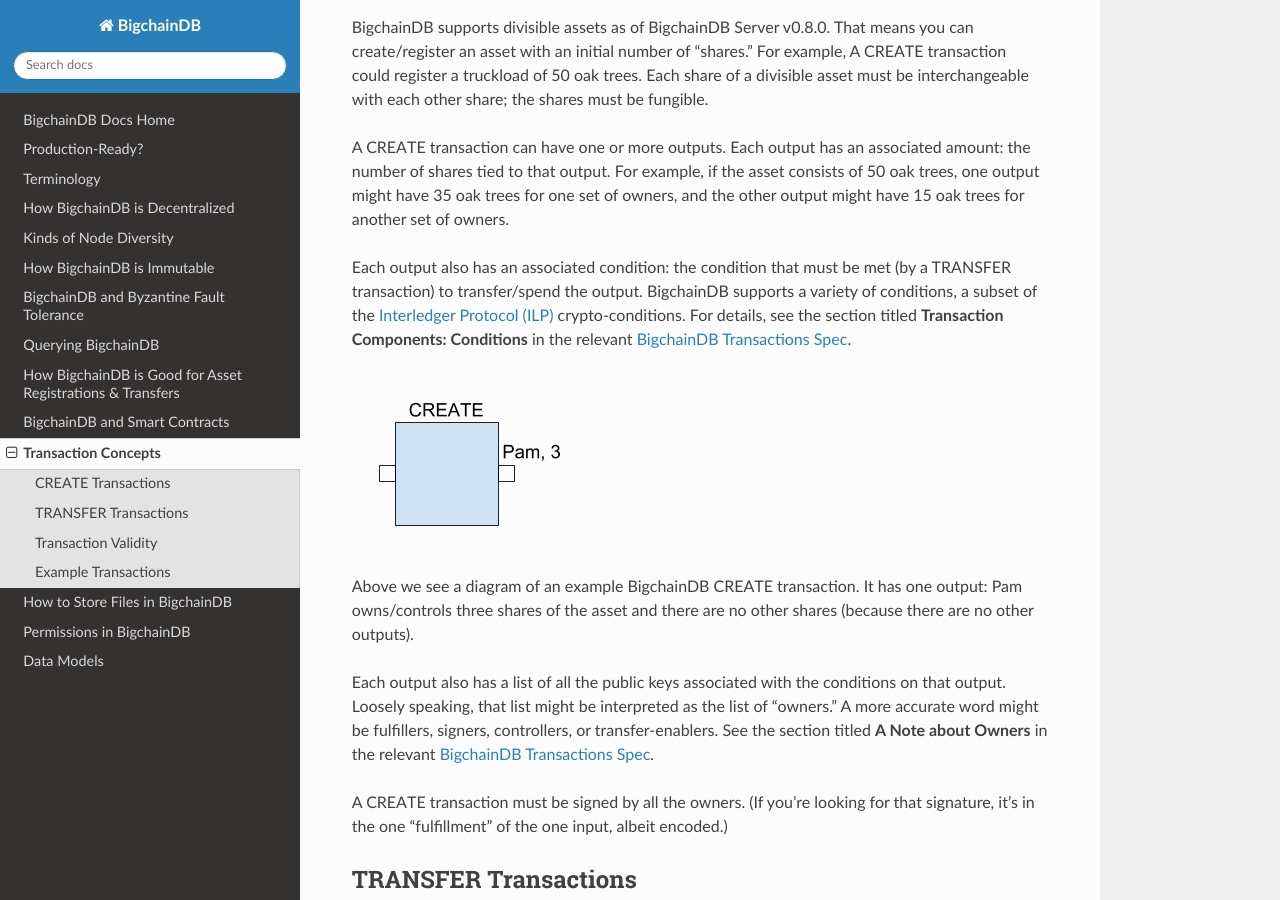
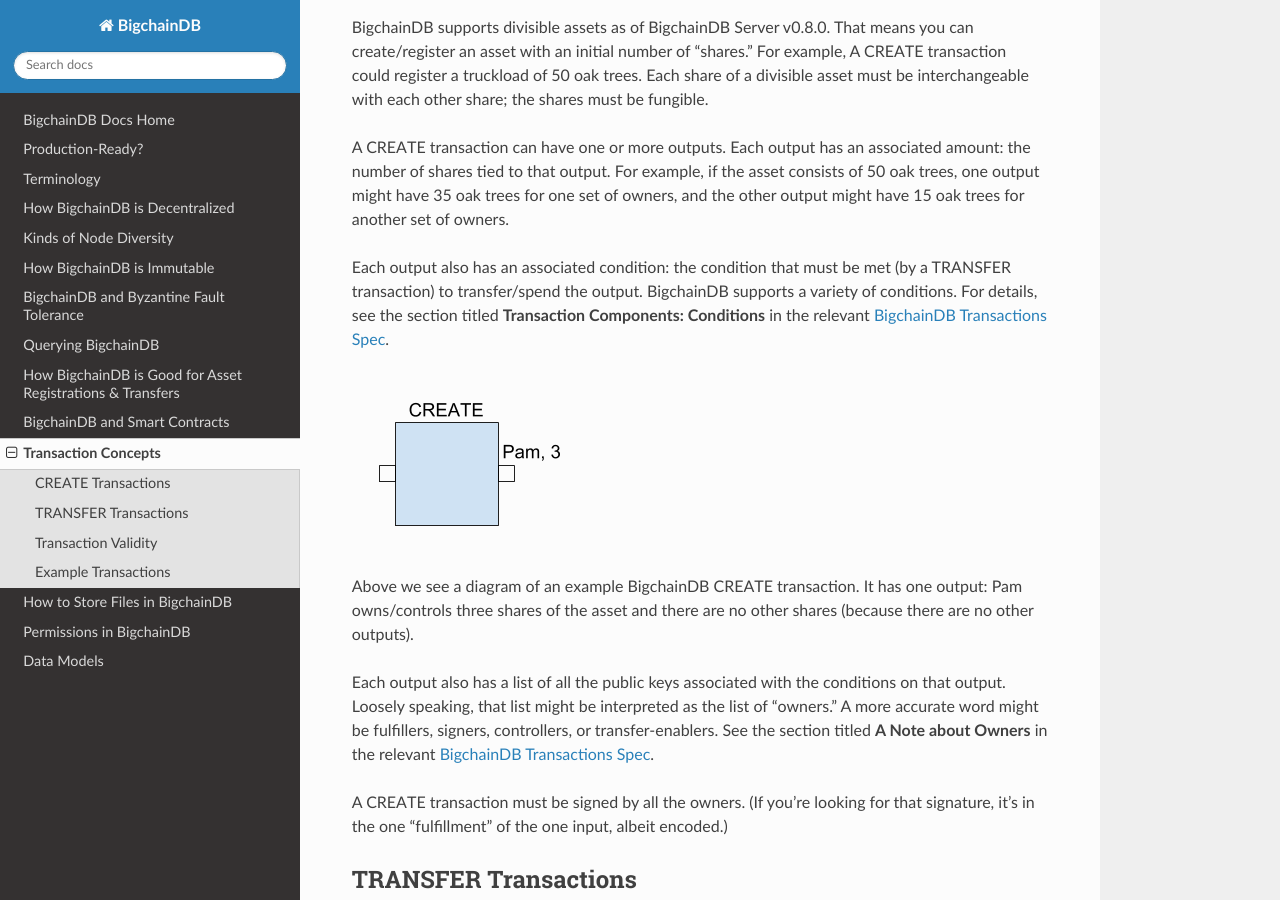
Before and after one commit to bigchaindb/bigchaindb, a Sphinx documentation site: the page built from docs/root/source/transaction-concepts.md, in a window 1280 px wide and 900 px high, scrolled down 416 px. Built offline with Sphinx 7.4.7 and the Read the Docs theme 2.0.0, drawn with Linux system fonts in a browser that asks for light colours.

Commit message:
Problem: Docs say Crypto Conditions are part of ILP
Solution: Edit the docs so they no longer say that

```diff
--- a/docs/root/source/smart-contracts.rst
+++ b/docs/root/source/smart-contracts.rst
@@ -3,7 +3,7 @@
 
 One can store the source code of any smart contract (i.e. a computer program) in BigchainDB, but BigchainDB won't run arbitrary smart contracts.
 
-BigchainDB will run the subset of smart contracts expressible using `Crypto-Conditions <https://tools.ietf.org/html/draft-thomas-crypto-conditions-03>`_. Crypto-conditions are part of the `Interledger Protocol <https://interledger.org/>`_.
+BigchainDB will run the subset of smart contracts expressible using `Crypto-Conditions <https://tools.ietf.org/html/draft-thomas-crypto-conditions-03>`_.
 
 The owners of an asset can impose conditions on it that must be met for the asset to be transferred to new owners. Examples of possible conditions (crypto-conditions) include:
 
--- a/docs/root/source/transaction-concepts.md
+++ b/docs/root/source/transaction-concepts.md
@@ -27,9 +27,8 @@
 
 Each output also has an associated condition: the condition that must be met
 (by a TRANSFER transaction) to transfer/spend the output.
-BigchainDB supports a variety of conditions,
-a subset of the [Interledger Protocol (ILP)](https://interledger.org/)
-crypto-conditions. For details, see
+BigchainDB supports a variety of conditions.
+For details, see
 the section titled **Transaction Components: Conditions**
 in the relevant
 [BigchainDB Transactions Spec](https://github.com/bigchaindb/BEPs/tree/master/tx-specs/).
```
